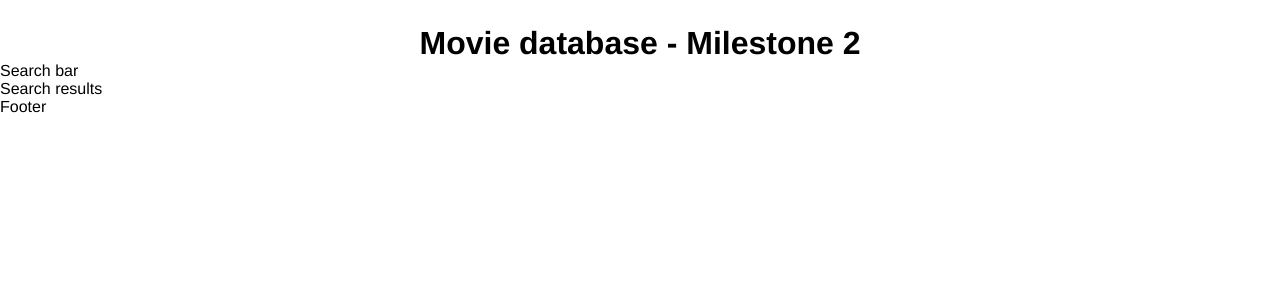
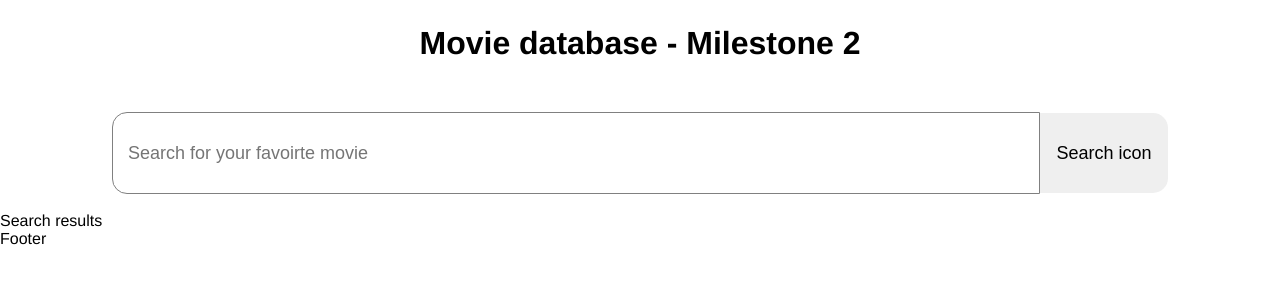
Before and after one commit to sullie-dev/milestone-2-movie-database, a Next.js app: page / in a window 1280 px wide. Shown: the top 300 px of the page. Built offline with nearby package versions, Linux system fonts and the light colour scheme.

Commit message:
Built search bar component and gave basic styling to the component

```diff
--- /dev/null
+++ b/components/SearchBar.tsx
@@ -0,0 +1,14 @@
+import React from "react";
+import styles from "../styles/SearchBar.module.css";
+
+export default function SearchBar() {
+  return (
+    <div className={styles.container}>
+      <input
+        className={styles.searchBar}
+        placeholder="Search for your favoirte movie"
+      ></input>
+      <button className={styles.searchButton}>Search icon</button>
+    </div>
+  );
+}
--- a/pages/index.tsx
+++ b/pages/index.tsx
@@ -1,6 +1,7 @@
 import type { NextPage } from "next";
 import Head from "next/head";
 import styles from "../styles/Home.module.css";
+import SearchBar from "../components/SearchBar";
 
 const Home: NextPage = () => {
   return (
@@ -19,7 +20,9 @@ const Home: NextPage = () => {
       </Head>
       <body>
         <h1 id={styles.title}>Movie database - Milestone 2</h1>
-        <section>Search bar</section>
+        <section>
+          <SearchBar />
+        </section>
         <section>Search results</section>
         <footer>Footer</footer>
       </body>
--- /dev/null
+++ b/styles/SearchBar.module.css
@@ -0,0 +1,23 @@
+.container {
+  padding-top: 50px;
+  width: 100%;
+  height: 100px;
+  text-align: center;
+  display: inline-block;
+}
+
+.searchBar {
+  width: 70%;
+  height: 50px;
+  border: 1px solid gray;
+  border-radius: 15px 0 0 15px;
+  padding: 15px;
+  font-size: large;
+}
+
+.searchButton {
+  width: 10%;
+  height: 80px;
+  font-size: large;
+  border-radius: 0 15px 15px 0;
+}
```
